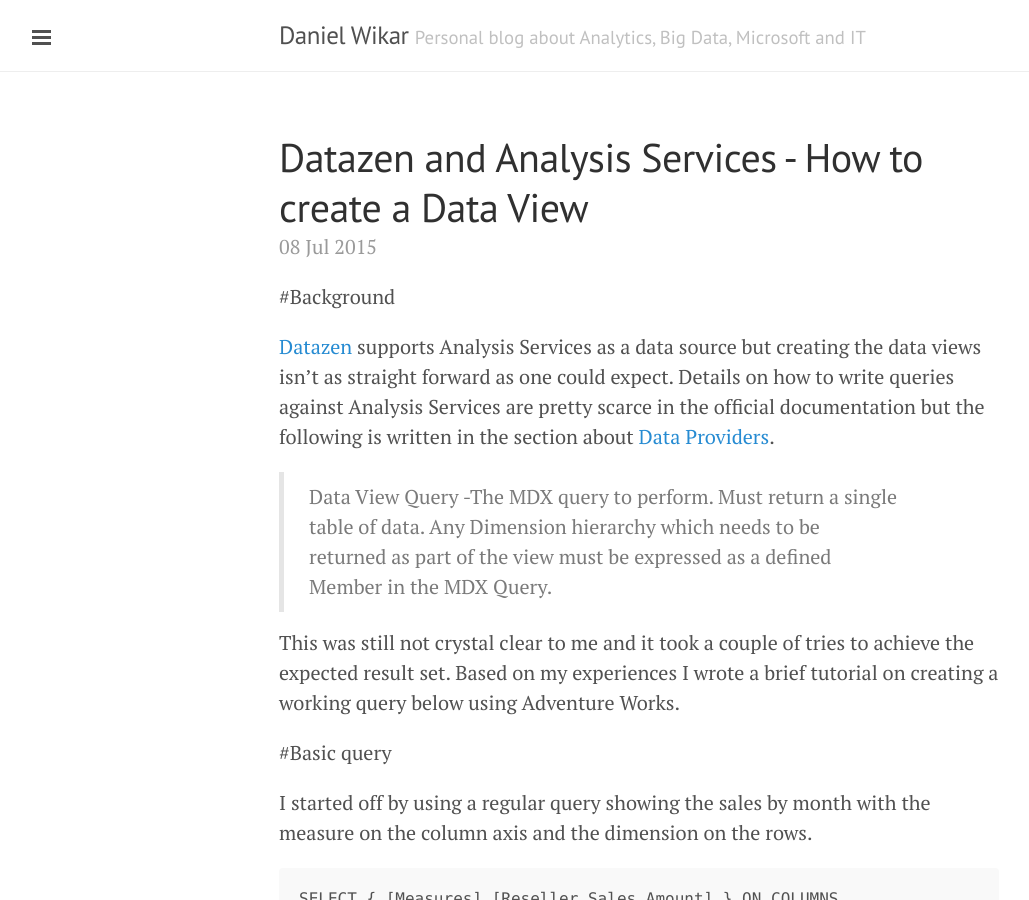
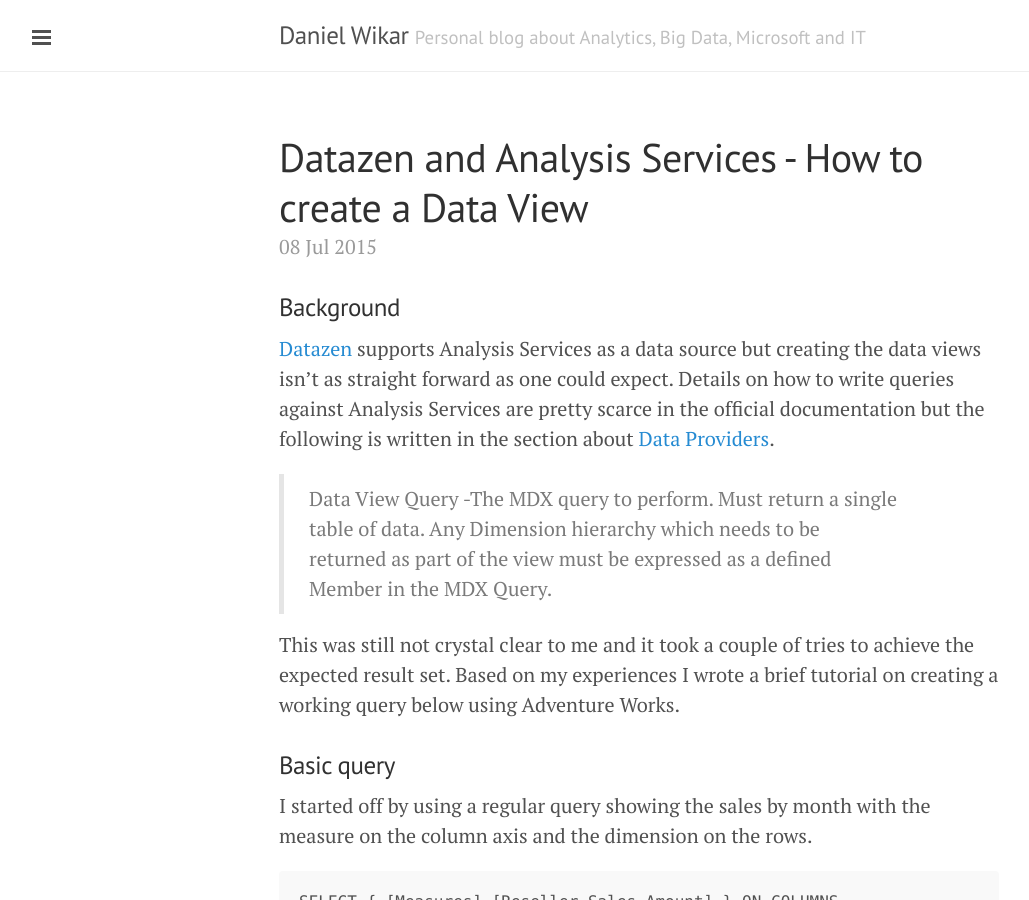
Before and after one commit to wikar/wikar.github.io, a Jekyll site: the page built from _posts/2015-07-08-datazen-and-analysis-services-how-to-create-a-data-view.markdown, in a window 1280 px wide and 900 px high. Shown: the whole window, without its empty margins (1-1030 px from the left). Built offline with Jekyll 4.4.1, drawn with Linux system fonts in a browser that asks for light colours; comment, search, counter and statistics services are not loaded; some of the changed text lies outside the part shown.

Commit message:
Formatting

```diff
--- a/_posts/2015-07-08-datazen-and-analysis-services-how-to-create-a-data-view.markdown
+++ b/_posts/2015-07-08-datazen-and-analysis-services-how-to-create-a-data-view.markdown
@@ -5,7 +5,7 @@
 tags: [datazen, ssas, analysis-services, multidimensional, olap, mdx]
 categories: [Datazen]
 ---
-#Background
+### Background
 
 [Datazen](http://www.datazen.com) supports Analysis Services as a data source but creating the data views isn't as straight forward as one could expect. Details on how to write queries against Analysis Services are pretty scarce in the official documentation but the following is written in the section about [Data Providers](http://www.datazen.com/docs/?article=server/data_source_types).
 
@@ -13,7 +13,7 @@
 
 This was still not crystal clear to me and it took a couple of tries to achieve the expected result set. Based on my experiences I wrote a brief tutorial on creating a working query below using Adventure Works.
 
-#Basic query
+### Basic query
 
 I started off by using a regular query showing the sales by month with the measure on the column axis and the dimension on the rows.
 
@@ -33,7 +33,7 @@
 
 ![datazen-publisher-without-measure-member-expression](https://raw.githubusercontent.com/wikar/wikar.github.io/master/assets/images/2015-07-08-datazen-and-analysis-services-how-to-create-a-data-view/4-datazen-publisher-without-measure-member-expression.png)
 
-#Query with Member
+### Query with Member
 
 As stated in the documentation Datazen expects to receive everything as members, even the dimensions. In order to include also the dimension members in the result set we'll have to rewrite the query as below.
 
```
